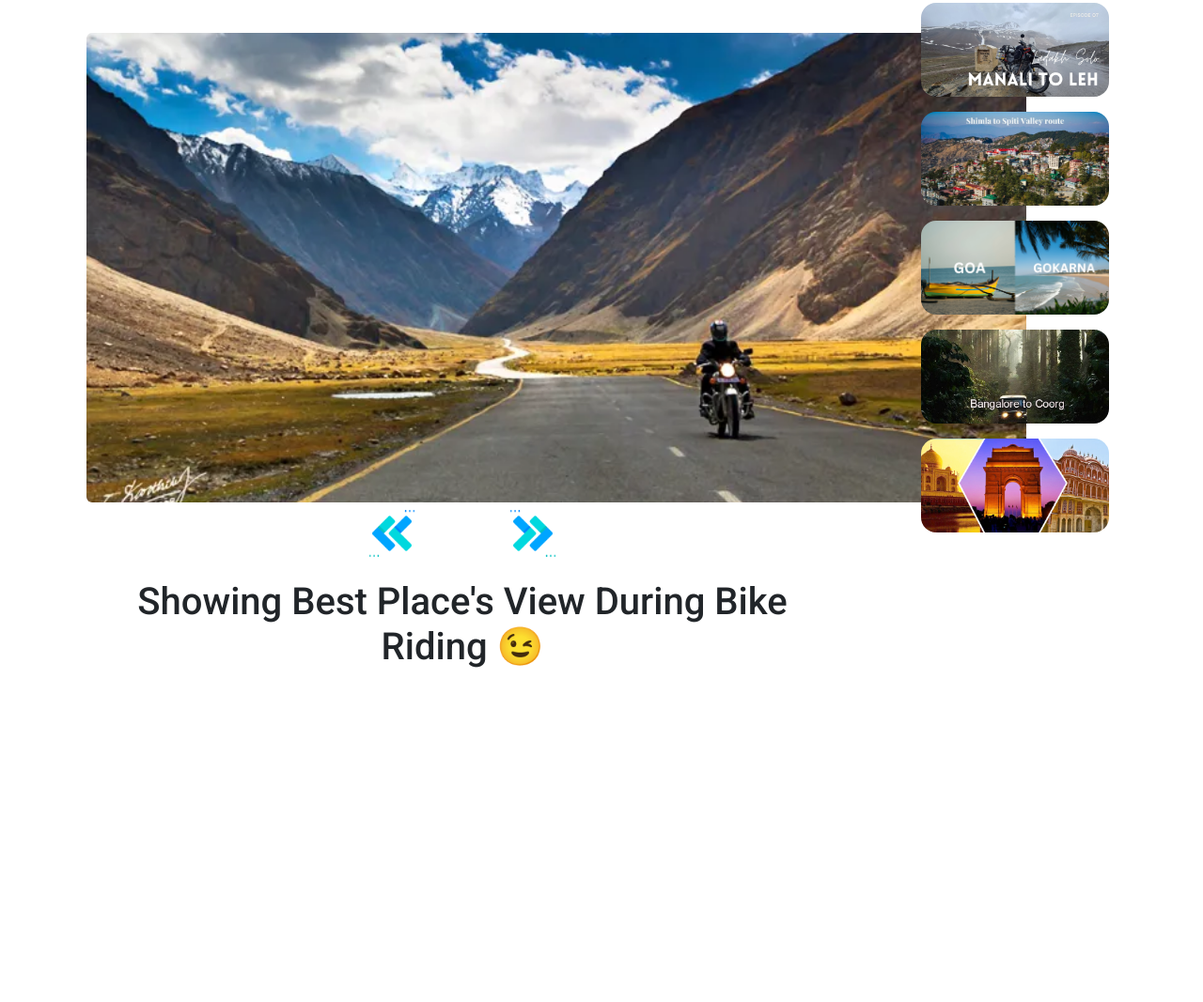
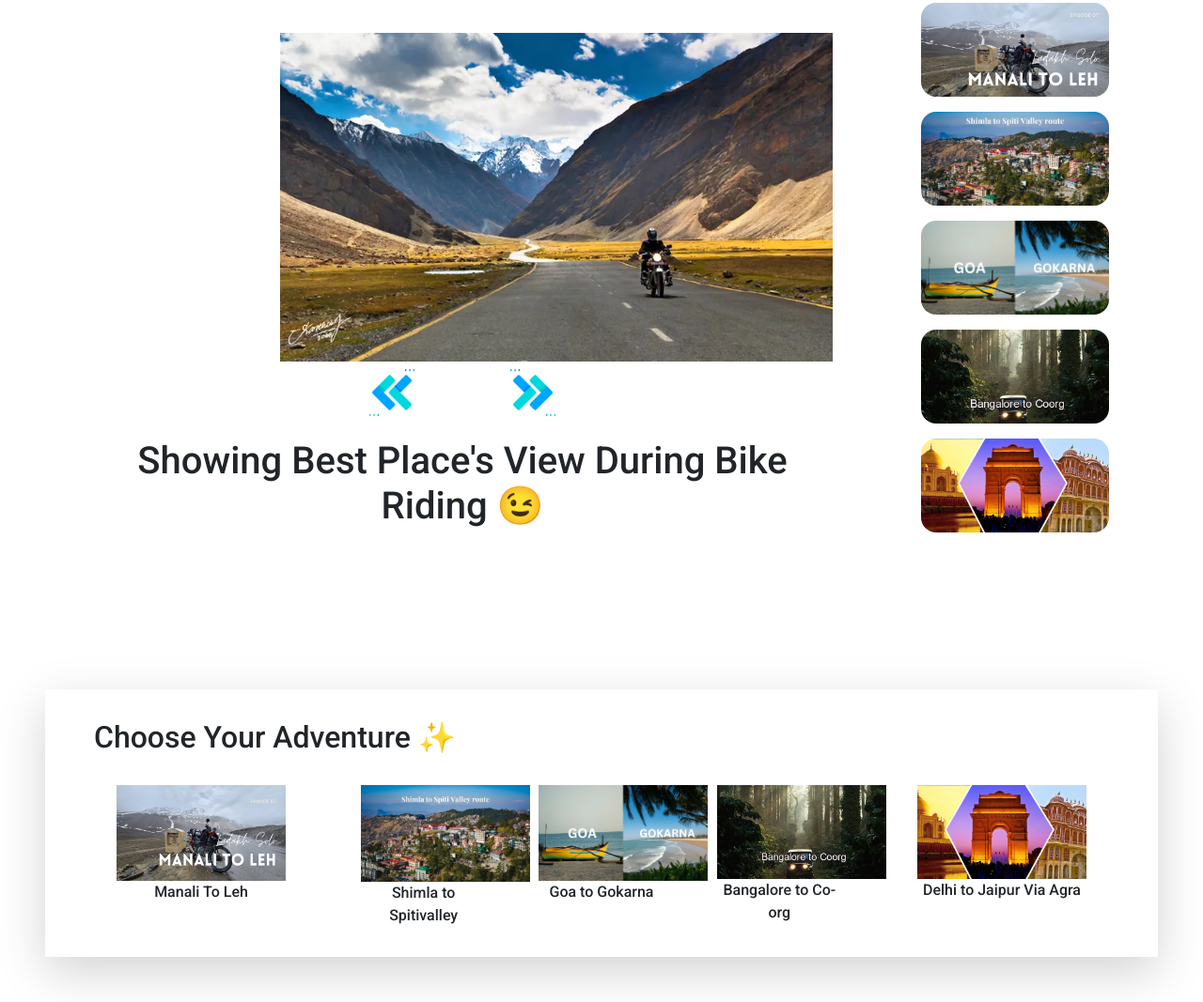
Before and after one commit to Kvrathod348/BeingRider2.0-Project-js-, a plain HTML site: page index.html in a window 1280 px wide. Shown: the part 3078-4145 px from the top of the page at 94% size. Before the commit the page ends 3919 px from the top, so only its background shows below. Drawn offline with nearby package versions, Linux system fonts and the light colour scheme.

Commit message:
added some minor changes

```diff
--- a/Css/home.css
+++ b/Css/home.css
@@ -89,3 +89,6 @@
 .adv-img{
     width: 8rem;
 }
+.product-design{
+    height: 715px;
+}
--- a/JavaScript/index.js
+++ b/JavaScript/index.js
@@ -234,6 +234,11 @@ function change() {
 // Product Design
 const dataSpotsImage = {
 "manali-leh": [
+  {
+     "img": `./assets/home/manali-to-ledakh.jpg`,
+     "head":`Lets Start 😁✨`,
+     "descr":`Right Click The Arrow To Know About Places😉`
+  },
     {
     "img": './assets/home/m-t-l/m-t-l-1.webp',
     "head": 'Rohtang Pass',
@@ -263,6 +268,11 @@ const dataSpotsImage = {
 ],
 "shimla-spitivalley" :[
   {
+    "img":`./assets/home/shimla-to-spitivalley.jpg`,
+     "head":`Lets Start 😁✨`,
+     "descr":`Right Click The Arrow To Know About Places😉`
+  },
+  {
     "img" : `./assets/home/s-t-s/narkanda-weekend-s-t-s-1.webp`,
     "head":`Narkanda`,
     "descr":`View: As you pass through Narkanda, you’ll be treated to sweeping views of dense pine forests and the majestic snow-capped peaks of the Himalayas. A detour to Hatu Peak offers a panoramic view of the surrounding mountains and valleys, with apple orchards dotting the landscape.`
@@ -290,6 +300,11 @@ const dataSpotsImage = {
 ],
 "Gao-garkanana":[
   {
+    "img":`./assets/home/goa-vs-gokarna.png`,
+     "head":`Lets Start 😁✨`,
+     "descr":`Right Click The Arrow To Know About Places😉`
+  },
+  {
     "img":`./assets/home/g-t-g/Palolem Beach-g-t-g1.jpeg`,
     "head":`Palolem Beach`,
     "descr":`View: Just south of Goa, Palolem Beach offers a tranquil setting with its crescent-shaped shoreline lined with palm trees and colorful beach huts. The view of the sun rising or setting over the Arabian Sea from here is simply mesmerizing.`
@@ -300,22 +315,27 @@ const dataSpotsImage = {
     "descr":`View: As you ride through the serene stretch of Agonda Beach, the unspoiled sandy shores and clear waters create a perfect tropical scene. A short detour to Cabo de Rama Fort offers panoramic views of the rugged coastline and the vast expanse of the Arabian Sea.`
   },
   {
-    "img":`./assets/home/g-t-g/Sutlej-River-s-t-s-3.webp`,
+    "img":`./assets/home/g-t-g/agonda-beach-g-t-g-3.jpg`,
     "head":`Karwar Beach`,
     "descr":`View: Crossing into Karnataka, the town of Karwar offers stunning views where the Kali River meets the Arabian Sea. The view of the river estuary, with its calm waters, fishing boats, and the surrounding greenery, is picturesque. The Karwar Beach itself is a peaceful spot with golden sands and gentle waves.`
   },
   {
-    "img":`./assets/home/g-t-g/Kalpa-at-s-t-s4.jpg`,
+    "img":`./assets/home/g-t-g/Karwar Beach-g-t-g4.png`,
     "head":`Kali River Estuary`,
     "descr":`View: Crossing into Karnataka, the town of Karwar offers stunning views where the Kali River meets the Arabian Sea. The view of the river estuary, with its calm waters, fishing boats, and the surrounding greenery, is picturesque. The Karwar Beach itself is a peaceful spot with golden sands and gentle waves.`
   },
   {
-    "img":`./assets/home/g-t-g/`,
+    "img":`./assets/home/g-t-g/g-t-g5.webp`,
     "head":`Gokarna`,
     "descr":`View: As you approach Gokarna, the view from the cliffs overlooking Om Beach is iconic. The beach gets its name from its natural Om shape, and the sight of the gentle waves lapping against the unique coastline, surrounded by green hills, is a perfect end to the trip. The sunset view from here is particularly spectacular, casting a golden hue over the waters.`
   }
 ],
 "Banglore-Coorg":[
+  {
+    "img":`./assets/home/bangalore-to-coorg.jpeg`,
+    "head":`Lets Go ✨😁`,
+    "descr":`Right Click The Arrow To Know About Places😉`
+  },
   {
     "img":`./assets/home/b-t-o/ramanagaram-b-t-o=1.jpg`,
     "head":`Ramanagara Hills`,
@@ -344,27 +364,32 @@ const dataSpotsImage = {
 ],
 "Delhi-jaipur" :[
   {
-    "img" :`./assets/home/d-t-a/`,
+    "img":`./assets/home/delhi-to-jaipur-via-agra.jpg`,
+    "head":`Lets Go ✨😁`,
+    "descr":`Right Click The Arrow To Know About Places😉`
+  },
+  {
+    "img" :`./assets/home/d-t-a/Yamuna Expressway-d-t-a.avif`,
     "head":`Yamuna Expressway`,
     "descr":`View: Starting from Delhi, the Yamuna Expressway offers a smooth ride with expansive views of the countryside. The well-maintained road is lined with fields, and on a clear day, you can enjoy the vast, open skies. The straight, long stretches of the expressway provide a sense of freedom and anticipation for the journey ahead.`
   },
   {
-    "img" :`./assets/home/d-t-a`,
+    "img" :`./assets/home/d-t-a/taj-mahal-agra-India-d-t-a.jpg`,
     "head":`Taj Mahal, Agra`,
     "descr":`View: No trip through Agra is complete without stopping to admire the Taj Mahal. The view of this iconic marble mausoleum, with its gleaming white domes and intricate carvings, is a sight that never fails to impress. The Taj Mahal, set against the backdrop of the Yamuna River and lush gardens, is an unforgettable visual experience.`
   },
   {
-    "img" :`./assets/home/d-t-a`,
+    "img" :`./assets/home/d-t-a/Agra Fort-b-t-a.avif`,
     "head":`Agra Fort`,
     "descr":`View: As you continue your journey in Agra, a visit to the Agra Fort provides another historical perspective. The view from the fort offers a glimpse of the Taj Mahal in the distance, framed by the imposing red sandstone walls of the fort. The contrast between the fort’s architecture and the surrounding landscape is striking.`
   },
   {
-    "img" :`./assets/home/d-t-a`,
+    "img" :`./assets/home/d-t-a/Fatehpur Sikri-d-t-a.jpg`,
     "head":`Fatehpur Sikri`,
     "descr":`View: On the way to Jaipur, a detour to Fatehpur Sikri offers views of this ancient city, which was once the capital of the Mughal Empire. The view of the Buland Darwaza, the massive gateway, and the other architectural marvels of this UNESCO World Heritage site, set against the backdrop of the arid landscape, is both majestic and haunting.`
   },
   {
-    "img" :`./assets/home/d-t-a`,
+    "img" :`./assets/home/d-t-a/Aravalli Hills, Approaching Jaipurd-d-t-a.jpg`,
     "head":`Aravalli Hills, Approaching Jaipur`,
     "descr":`View: As you near Jaipur, the road begins to wind through the Aravalli Hills. The view of these ancient, rugged hills is a welcome change from the plains, with the landscape turning more rocky and dramatic. The sight of Jaipur's forts and palaces appearing in the distance, especially the Amber Fort perched on the hill, signals the end of your journey and the beginning of exploring Rajasthan’s royal heritage.`
   }
@@ -385,7 +410,6 @@ const detailSpots = document.getElementById('detail-spots');
 
 function updateView() {
     const currentIndex = dataKeys[currentKey];
-    console.log("Currrent Index", currentIndex)
     const spotData = dataSpotsImage[currentKey][currentIndex];
     spotsImage.src = spotData.img;
     spotHead.innerText = spotData.head;
--- a/index.html
+++ b/index.html
@@ -154,7 +154,7 @@
 
         <!-- image of Bike -->
 
-        <div class="col-sm-12 col-md-12 col-lg-6">
+        <div class="col-sm-8 col-md-12 col-lg-6">
             <div>
                 <img src="./assets/home/common-bike.jpeg" alt="bikes" id="bike-img" width="600px"
                     class="py-5 px-1 mx-5">
@@ -202,20 +202,20 @@
     </div>
 
     <!-- Product Design Using Js Part -->
-    <div class="row m-5">
-        <div class="col-9">
+    <div class="row m-5 product-design">
+        <div class="col-sm-6 col-md-12 col-lg-9">
             <div class="my-5 mx-3 p-3 text-center">
-                <img src="./assets/home/product-poster-head.webp" class="object-fit-cover rounded" width="1000px"
-                    height="500px" id="spot-view">
-                   <img src="./assets/icons/left-arrow.png" class="cursor mx-5 py-2" width="50px" onclick="left()">
-                   <img src="./assets/icons/right-arrow.png" class="cursor mx-5 py-2" width="50px" onclick="right()">
+                <img src="./assets/home/product-poster-head.webp" class="object-fit-contain rounded" width="1000px"
+                    height="350px" id="spot-view">
+                <img src="./assets/icons/left-arrow.png" class="cursor mx-5 py-2" width="50px" onclick="left()">
+                <img src="./assets/icons/right-arrow.png" class="cursor mx-5 py-2" width="50px" onclick="right()">
 
                 <h1 class="my-3" id="spot-head">Showing Best Place's View During Bike Riding 😉</h1>
                 <p id="detail-spots" class="fs-5"></p>
 
             </div>
         </div>
-        <div class="col-3">
+        <div class="col-sm-6 col-md-12 col-lg-3">
             <div class="flex-column p-4">
                 <img src="./assets/home/manali-to-ledakh.jpg" class="object-fit-cover m-2 cursor rounded-4"
                     width="200px" height="100px" onclick=one()>
@@ -234,6 +234,50 @@
             </div>
         </div>
     </div>
+    <!-- Categories -->
+    <div>
+        <div class="row text-center m-5 shadow-lg px-4 py-3">
+            <div class="col-12 text-start">
+                <div class="m-3">
+                    <h2>Choose Your Adventure ✨</h2>
+                </div>
+            </div>
+            <div class="col-3">
+                <div class="p-3 cursor">
+                    <img src="./assets/home/manali-to-ledakh.jpg" alt="" width="180px" class="object-fit-cover"><br>
+                    <span>Manali To Leh</span>
+                </div>
+            </div>
+            <div class="col-2">
+                <div class="p-3 cursor">
+                    <img src="./assets/home/shimla-to-spitivalley.jpg" alt="" width="180px"
+                        class="object-fit-cover"><br>
+                    <span>Shimla to Spitivalley</span>
+                </div>
+            </div>
+            <div class="col-2">
+                <div class="p-3 cursor">
+                    <img src="./assets/home/goa-vs-gokarna.png" alt="" width="180px" class="object-fit-cover"><br>
+                    <span>Goa to Gokarna</span>
+                </div>
+            </div>
+            <div class="col-2">
+                <div class="p-3 cursor">
+                    <img src="./assets/home/bangalore-to-coorg.jpeg" alt="" width="180px" height="100px"
+                        class="object-fit-cover"><br>
+                    <span>Bangalore to Co-org</span>
+                </div>
+            </div>
+            <div class="col-3">
+                <div class="p-3 cursor">
+                    <img src="./assets/home/delhi-to-jaipur-via-agra.jpg" alt="" width="180px" height="100px"
+                        class="object-fit-cover"><br>
+                    <span>Delhi to Jaipur Via Agra</span>
+                </div>
+            </div>
+        </div>
+    </div>
+
     <script src="./JavaScript/index.js"></script>
 </body>
 
```
Also changed, not shown: Pages/banglore-coorg.html (added), Pages/gao-gokarna.html (added), Pages/shimla-spitivalley.html (added), Pages/taj-jaipur.html (added).
